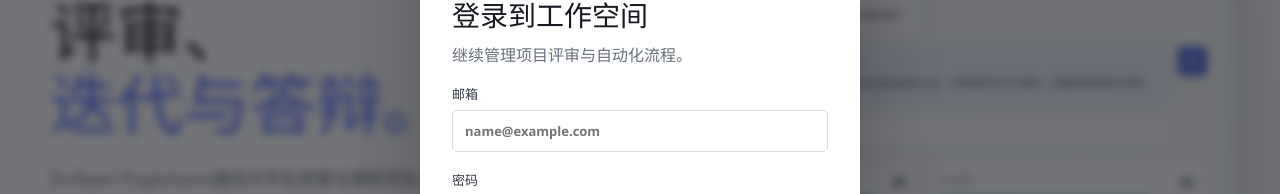
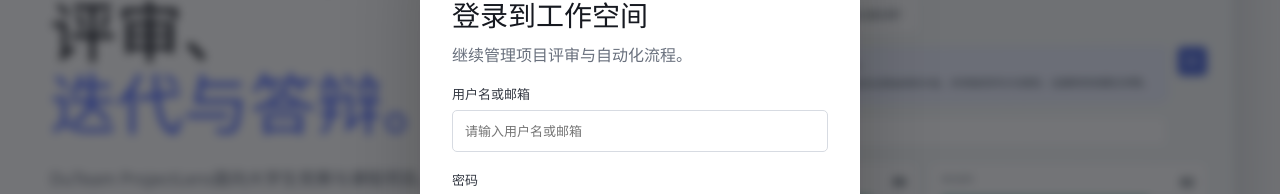
Before and after one commit to Jinkra/DuTeam-ProjectLens, a Vue app in the folder frontend/: page / in a window 1280 px wide. Both pictures are taken after a click on the button "登录". Shown: the part 256-450 px from the top of the page. Built offline with nearby package versions, Linux system fonts and the light colour scheme; no server answers.

Commit message:
fix(auth): allow username login

```diff
--- a/frontend/src/components/AuthModal.vue
+++ b/frontend/src/components/AuthModal.vue
@@ -23,7 +23,8 @@ async function submit() {
       <div class="auth-brand"><span><img src="/brand/brand-mark.png" alt="" /></span>ProjectLens</div>
       <div class="auth-heading"><p class="kicker">{{ mode === 'login' ? 'Welcome back' : 'Create your workspace' }}</p><h2>{{ mode === 'login' ? '登录到工作空间' : '开始构建你的AI工作流' }}</h2><p>{{ mode === 'login' ? '继续管理项目评审与自动化流程。' : '免费创建账号，无需绑定支付方式。' }}</p></div>
       <label v-if="mode === 'register'">姓名<input v-model="form.name" required placeholder="你的姓名" /></label>
-      <label>邮箱<input v-model="form.email" type="email" required placeholder="name@example.com" /></label>
+      <label v-if="mode === 'login'">用户名或邮箱<input v-model.trim="form.email" type="text" required autocomplete="username" placeholder="请输入用户名或邮箱" /></label>
+      <label v-else>邮箱<input v-model.trim="form.email" type="email" required autocomplete="email" placeholder="name@example.com" /></label>
       <label>密码<input v-model="form.password" type="password" required minlength="6" placeholder="至少6位" /></label>
       <p v-if="error" class="error-message">{{ error }}</p>
       <button class="button button-dark button-wide" :disabled="loading">{{ loading ? '处理中...' : mode === 'login' ? '登录' : '免费注册' }}<ArrowRight :size="17" /></button>
```
